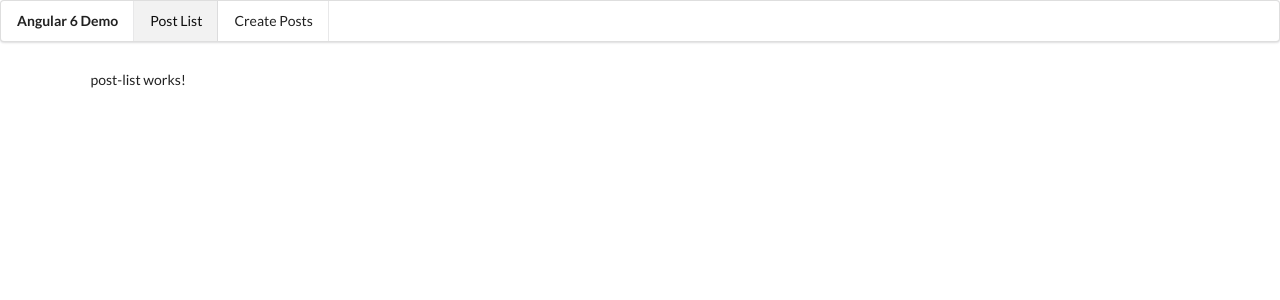
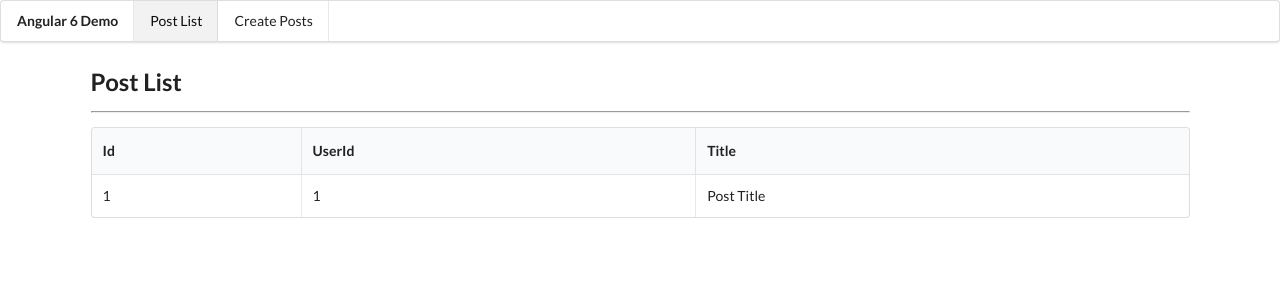
Before and after one commit to Bouabidi/ng-http-sui, an Angular app: page / in a window 1280 px wide. Shown: the top 300 px of the page. Built offline with nearby package versions, Linux system fonts and the light colour scheme; what ng2-semantic-ui would draw is missing.

Commit message:
Created static post list UI

```diff
--- a/src/app/components/post-list/post-list.component.html
+++ b/src/app/components/post-list/post-list.component.html
@@ -1,3 +1,20 @@
-<p>
-  post-list works!
-</p>
+<h2 class="ui header">
+  Post List
+</h2>
+<hr>
+<table class="ui celled table">
+  <thead>
+    <tr>
+      <th>Id</th>
+      <th>UserId</th>
+      <th>Title</th>
+    </tr>
+  </thead>
+  <tbody>
+    <tr>
+      <td>1</td>
+      <td>1</td>
+      <td>Post Title</td>
+    </tr>
+  </tbody>
+</table>
```
